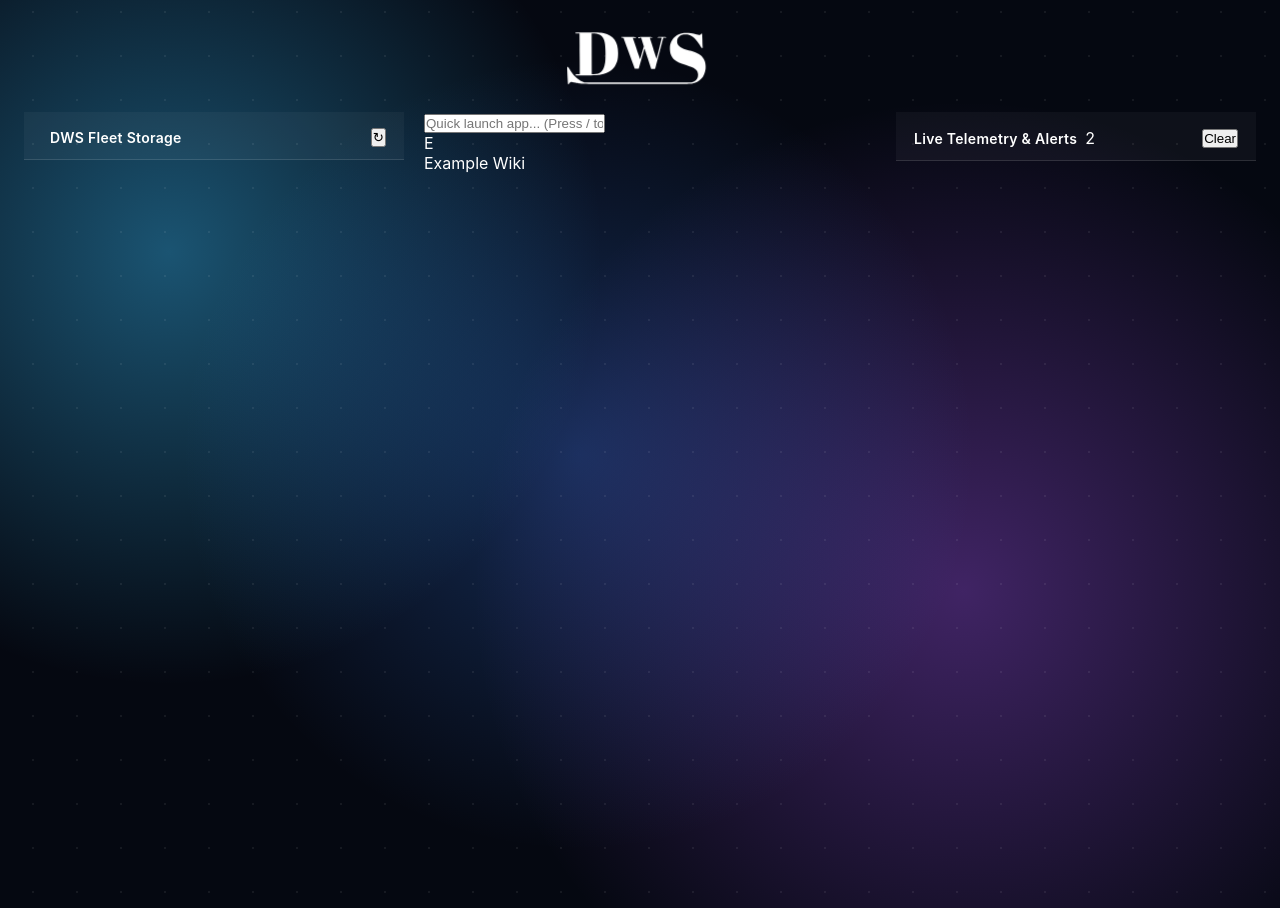
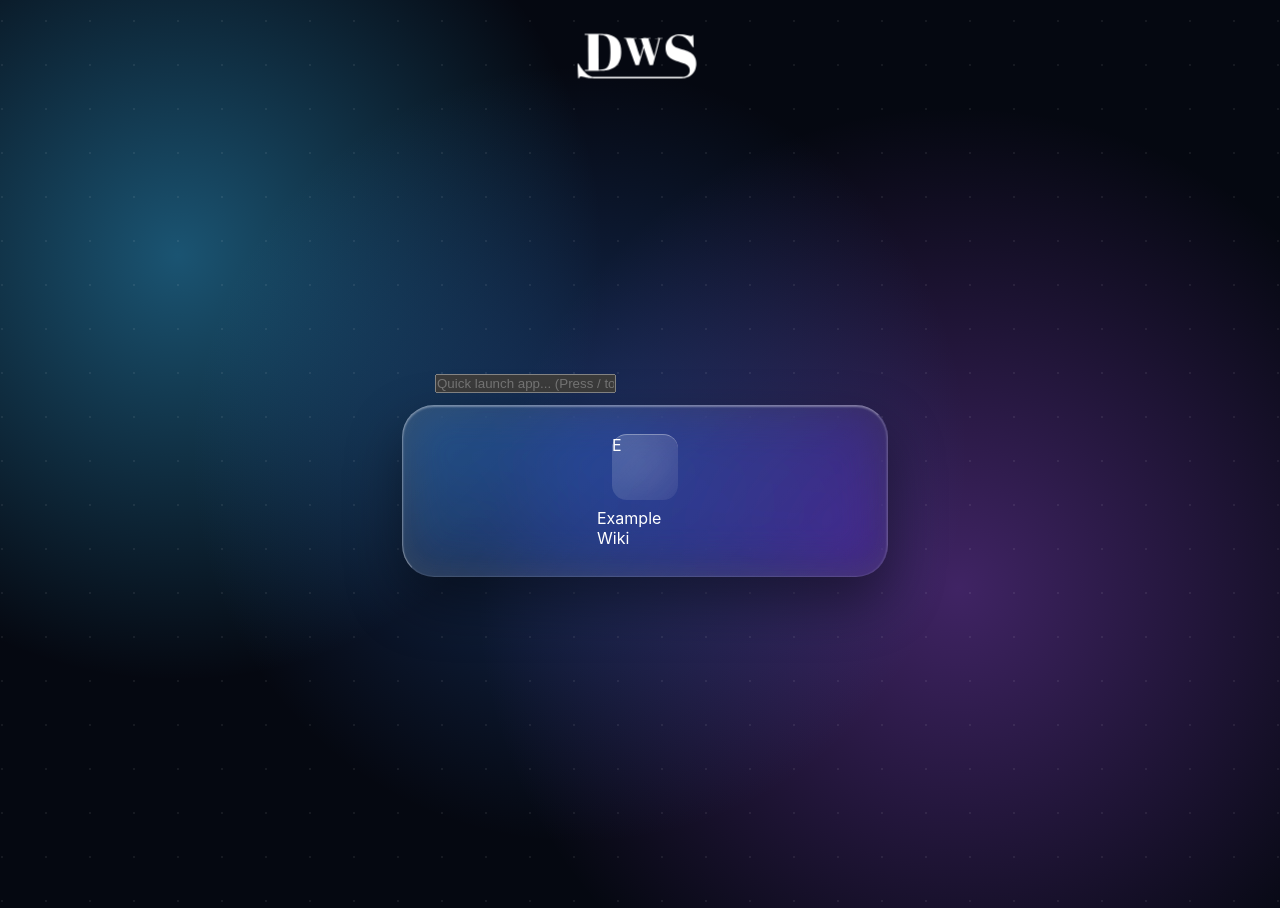
Before and after one commit to Wardium/DWSConnect, a Flask app: page / in a window 1280 px wide. Run offline with Flask 3, Linux system fonts and the light colour scheme; parts of the project's set-up code (start-up, migrations or seed data) failed here and were passed over.

Commit message:
Refine CSS styles for liquid glass effect
Adjusted various CSS properties for improved visual consistency and performance.

```diff
--- a/static/css/liquid_glass.css
+++ b/static/css/liquid_glass.css
@@ -1,12 +1,13 @@
 :root {
-    --glass-surface: linear-gradient(135deg, rgba(255, 255, 255, 0.16) 0%, rgba(255, 255, 255, 0.04) 100%);
-    --glass-surface-hover: linear-gradient(135deg, rgba(255, 255, 255, 0.25) 0%, rgba(255, 255, 255, 0.08) 100%);
+    --glass-surface: linear-gradient(135deg, rgba(255, 255, 255, 0.15) 0%, rgba(255, 255, 255, 0.04) 100%);
+    --glass-surface-hover: linear-gradient(135deg, rgba(255, 255, 255, 0.24) 0%, rgba(255, 255, 255, 0.08) 100%);
     --glass-border-hi: rgba(255, 255, 255, 0.36);
     --glass-border-lo: rgba(255, 255, 255, 0.10);
     --glass-blur: blur(24px) saturate(185%);
     --spring-bubbly: cubic-bezier(0.28, 1.38, 0.54, 1);
     --smooth-out: cubic-bezier(0.16, 1, 0.3, 1);
     --silk-in-out: cubic-bezier(0.33, 1, 0.68, 1);
+    color-scheme: dark;
 }
 
 * {
@@ -17,11 +18,11 @@
     -webkit-tap-highlight-color: transparent;
 }
 
-html, body {
+body, html {
     width: 100vw;
     height: 100dvh;
     overflow: hidden;
-    /* Hard dark background prevents white compositor flash on tab restore */
+    /* Pinned dark backing store prevents white flash when switching back to tab */
     background-color: #050811 !important;
     font-family: -apple-system, BlinkMacSystemFont, "SF Pro Display", "Segoe UI", Roboto, sans-serif;
     color: #fff;
@@ -41,11 +42,7 @@
     z-index: 900;
     pointer-events: none;
     opacity: 1;
-    transition: opacity 1.8s var(--silk-in-out);
-}
-
-#boot-curtain.fast-boot {
-    transition: opacity 0.28s ease-out;
+    transition: opacity 0.95s var(--silk-in-out);
 }
 
 #boot-curtain.fade-away {
@@ -56,23 +53,19 @@
     position: fixed;
     top: 0;
     left: 50%;
-    width: min(420px, 86vw);
-    height: 210px;
+    width: min(400px, 84vw);
+    height: 200px;
     z-index: 950;
     display: flex;
     align-items: center;
     justify-content: center;
     pointer-events: none;
     transform-origin: top center;
-    transition: transform 1.6s var(--smooth-out);
-}
-
-#brand-header.fast-boot {
-    transition: transform 0.3s var(--smooth-out);
+    transition: transform 1.1s var(--smooth-out);
 }
 
 #brand-header.state-booting {
-    transform: translate3d(-50%, calc(50dvh - 105px), 0) scale(1);
+    transform: translate3d(-50%, calc(50dvh - 100px), 0) scale(1);
 }
 
 #brand-header.state-docked {
@@ -80,8 +73,8 @@
 }
 
 #boot-svg-container {
-    width: 200%;
-    height: 200%;
+    width: 180%;
+    height: 180%;
     display: flex;
     align-items: center;
     justify-content: center;
@@ -102,17 +95,18 @@
 }
 
 /* =========================================================
-   2. PARALLAX BACKGROUND ENGINE (GPU-CONTAINED)
+   2. PARALLAX BACKGROUND ENGINE (GPU-SAFE)
    ========================================================= */
 #parallax-viewport {
     position: fixed;
-    inset: -6%;
-    width: 112%;
-    height: 112%;
+    inset: -5%;
+    width: 110%;
+    height: 110%;
     z-index: 0;
     pointer-events: none;
-    contain: paint style;
     background-color: #050811;
+    transform: translateZ(0);
+    backface-visibility: hidden;
 }
 
 .parallax-layer {
@@ -127,6 +121,7 @@
     width: 100%;
     height: 100%;
     object-fit: cover;
+    background-color: #050811;
 }
 
 .ambient-grid {
@@ -135,7 +130,7 @@
 }
 
 /* =========================================================
-   3. THREE-COLUMN WORKSPACE LAYOUT
+   3. THREE-SECTION WORKSPACE LAYOUT
    ========================================================= */
 #workspace {
     position: relative;
@@ -143,56 +138,31 @@
     width: 100vw;
     height: 100dvh;
     display: grid;
-    grid-template-columns: minmax(310px, 380px) minmax(380px, 1fr) minmax(310px, 360px);
+    grid-template-columns: 360px minmax(360px, 1fr) 350px;
     gap: 20px;
     align-items: stretch;
-    padding: 112px 24px 68px;
+    padding: 108px 22px 68px;
+    transition: grid-template-columns 0.45s var(--smooth-out);
 }
 
-#center-column {
+#workspace.panels-collapsed {
+    grid-template-columns: 0px 1fr 0px;
+    gap: 0;
+}
+
+#workspace.panels-collapsed .side-glass-panel {
+    opacity: 0;
+    pointer-events: none;
+    transform: scale(0.95);
+}
+
+/* Left & Right Side Panels */
+.side-glass-panel {
+    position: relative;
     display: flex;
     flex-direction: column;
-    align-items: center;
-    justify-content: center;
-    gap: 14px;
+    height: 100%;
     min-height: 0;
-    height: 100%;
-}
-
-.center-search-bar {
-    width: 100%;
-    max-width: 420px;
-}
-
-.glass-search-input {
-    width: 100%;
-    padding: 10px 16px;
-    border-radius: 999px;
-    background: var(--glass-surface);
-    backdrop-filter: var(--glass-blur);
-    -webkit-backdrop-filter: var(--glass-blur);
-    border-top: 1px solid var(--glass-border-hi);
-    border-left: 1px solid var(--glass-border-hi);
-    border-right: 1px solid var(--glass-border-lo);
-    border-bottom: 1px solid var(--glass-border-lo);
-    color: #fff;
-    font-size: 13px;
-    outline: none;
-    box-shadow: 0 12px 28px rgba(0, 0, 0, 0.28);
-    transition: transform 0.3s var(--smooth-out), border-color 0.3s ease;
-}
-
-.glass-search-input:focus {
-    border-color: rgba(125, 211, 252, 0.7);
-    transform: scale(1.02);
-}
-
-/* Side Panels (Left File Viewer & Right Notification Area) */
-.liquid-side-panel {
-    display: flex;
-    flex-direction: column;
-    min-height: 0;
-    height: 100%;
     border-radius: 28px;
     background: var(--glass-surface);
     backdrop-filter: var(--glass-blur);
@@ -202,23 +172,23 @@
     border-right: 1px solid var(--glass-border-lo);
     border-bottom: 1px solid var(--glass-border-lo);
     box-shadow:
-        0 25px 55px rgba(0, 0, 0, 0.42),
+        0 22px 50px rgba(0, 0, 0, 0.45),
         inset 0 1px 2px rgba(255, 255, 255, 0.32);
     overflow: hidden;
     opacity: 0;
-    transform: translateY(18px) scale(0.97);
+    transform: translateY(14px);
     transition:
-        opacity 0.65s var(--smooth-out),
-        transform 0.75s var(--smooth-out);
+        opacity 0.55s var(--smooth-out),
+        transform 0.55s var(--smooth-out);
 }
 
-.liquid-side-panel.panel-revealed {
+.side-glass-panel.panel-ready {
     opacity: 1;
-    transform: translateY(0) scale(1);
+    transform: translateY(0);
 }
 
 .panel-header {
-    padding: 16px 18px 12px;
+    padding: 15px 18px 12px;
     display: flex;
     align-items: center;
     justify-content: space-between;
@@ -233,33 +203,326 @@
 }
 
 .panel-header h2 {
-    font-size: 14px;
+    font-size: 13.5px;
     font-weight: 600;
     letter-spacing: 0.3px;
+    color: rgba(255, 255, 255, 0.95);
 }
 
-.status-dot-pulse {
+.panel-scroll-body {
+    flex: 1;
+    overflow-y: auto;
+    padding: 14px;
+    display: flex;
+    flex-direction: column;
+    gap: 10px;
+}
+
+.panel-scroll-body::-webkit-scrollbar {
+    width: 5px;
+}
+.panel-scroll-body::-webkit-scrollbar-thumb {
+    background: rgba(255, 255, 255, 0.22);
+    border-radius: 99px;
+}
+
+/* =========================================================
+   4. LEFT PANEL: MULTI-SERVER DRIVE & FILE VIEWER
+   ========================================================= */
+.status-dot {
     width: 8px;
     height: 8px;
     border-radius: 50%;
+    background: #94a3b8;
+}
+.status-dot.online {
     background: #34d399;
-    box-shadow: 0 0 10px #34d399;
+    box-shadow: 0 0 8px rgba(52, 211, 153, 0.8);
+}
+.status-dot.offline {
+    background: #f87171;
+    box-shadow: 0 0 8px rgba(248, 113, 113, 0.8);
 }
 
-.glass-badge {
-    font-size: 10.5px;
-    font-weight: 600;
-    padding: 3px 8px;
-    border-radius: 999px;
-    background: rgba(255, 255, 255, 0.12);
-    border: 1px solid rgba(255, 255, 255, 0.22);
-    color: rgba(255, 255, 255, 0.9);
+.server-health-strip {
+    display: flex;
+    gap: 6px;
+    padding: 8px 14px;
+    border-bottom: 1px solid rgba(255, 255, 255, 0.08);
+    overflow-x: auto;
 }
 
-.panel-actions {
+.server-chip {
+    display: flex;
+    align-items: center;
+    gap: 5px;
+    padding: 4px 9px;
+    border-radius: 999px;
+    font-size: 11px;
+    background: rgba(255, 255, 255, 0.07);
+    border: 1px solid rgba(255, 255, 255, 0.14);
+    white-space: nowrap;
+}
+
+.drives-list, .directory-list {
+    display: flex;
+    flex-direction: column;
+    gap: 9px;
+}
+
+.drive-card {
+    padding: 12px 14px;
+    border-radius: 18px;
+    background: rgba(255, 255, 255, 0.07);
+    border-top: 1px solid rgba(255, 255, 255, 0.26);
+    border-left: 1px solid rgba(255, 255, 255, 0.22);
+    border-right: 1px solid rgba(255, 255, 255, 0.08);
+    border-bottom: 1px solid rgba(255, 255, 255, 0.08);
+    cursor: pointer;
+    transition: transform 0.25s var(--smooth-out), background 0.25s ease;
+}
+
+.drive-card:hover {
+    transform: translateY(-2px);
+    background: rgba(255, 255, 255, 0.14);
+}
+
+.drive-card-top {
+    display: flex;
+    justify-content: space-between;
+    align-items: center;
+    margin-bottom: 6px;
+}
+
+.drive-name {
+    font-size: 13px;
+    font-weight: 600;
+    color: #fff;
+}
+
+.drive-server-tag {
+    font-size: 10.5px;
+    padding: 2px 7px;
+    border-radius: 99px;
+    background: rgba(56, 189, 248, 0.18);
+    border: 1px solid rgba(56, 189, 248, 0.35);
+    color: #bae6fd;
+}
+
+.drive-bar-track {
+    width: 100%;
+    height: 7px;
+    border-radius: 99px;
+    background: rgba(0, 0, 0, 0.38);
+    overflow: hidden;
+    margin: 6px 0;
+}
+
+.drive-bar-fill {
+    height: 100%;
+    border-radius: 99px;
+    background: linear-gradient(90deg, #38bdf8, #818cf8);
+    transition: width 0.4s ease;
+}
+
+.drive-bar-fill.high-usage {
+    background: linear-gradient(90deg, #fb923c, #ef4444);
+}
+
+.drive-stats-row {
+    display: flex;
+    justify-content: space-between;
+    font-size: 11px;
+    color: rgba(255, 255, 255, 0.72);
+}
+
+/* File Browser Toolbar & Rows */
+.file-browser-toolbar {
+    padding: 10px 14px;
+    background: rgba(0, 0, 0, 0.22);
+    border-bottom: 1px solid rgba(255, 255, 255, 0.1);
+    display: flex;
+    flex-direction: column;
+    gap: 8px;
+}
+
+.toolbar-top-row, .toolbar-action-row {
     display: flex;
     align-items: center;
     gap: 6px;
 }
 
-.glass-icon-btn, .
+.current-path-label {
+    font-size: 11.5px;
+    font-family: ui-monospace, SFMono-Regular, Menlo, monospace;
+    color: #93c5fd;
+    overflow: hidden;
+    text-overflow: ellipsis;
+    white-space: nowrap;
+    flex: 1;
+}
+
+.mini-search {
+    padding: 5px 9px !important;
+    font-size: 11.5px !important;
+    flex: 1;
+}
+
+.file-row {
+    display: flex;
+    align-items: center;
+    justify-content: space-between;
+    padding: 8px 11px;
+    border-radius: 12px;
+    background: rgba(255, 255, 255, 0.05);
+    border: 1px solid rgba(255, 255, 255, 0.1);
+    gap: 8px;
+    transition: background 0.2s ease;
+}
+
+.file-row:hover {
+    background: rgba(255, 255, 255, 0.12);
+}
+
+.file-row-left {
+    display: flex;
+    align-items: center;
+    gap: 8px;
+    min-width: 0;
+    flex: 1;
+    cursor: pointer;
+}
+
+.file-icon {
+    font-size: 15px;
+    flex-shrink: 0;
+}
+
+.file-meta {
+    display: flex;
+    flex-direction: column;
+    min-width: 0;
+}
+
+.file-name {
+    font-size: 12px;
+    font-weight: 500;
+    color: #fff;
+    white-space: nowrap;
+    overflow: hidden;
+    text-overflow: ellipsis;
+}
+
+.file-sub {
+    font-size: 10px;
+    color: rgba(255, 255, 255, 0.55);
+}
+
+.file-row-actions {
+    display: flex;
+    gap: 4px;
+    flex-shrink: 0;
+}
+
+.drop-upload-overlay {
+    position: absolute;
+    inset: 10px;
+    border-radius: 22px;
+    background: rgba(14, 165, 233, 0.24);
+    backdrop-filter: blur(12px);
+    border: 2px dashed #38bdf8;
+    display: flex;
+    align-items: center;
+    justify-content: center;
+    z-index: 50;
+    pointer-events: none;
+}
+
+.drop-box-inner {
+    font-size: 13px;
+    font-weight: 600;
+    color: #e0f2fe;
+}
+
+/* =========================================================
+   5. MIDDLE SECTION: APP WIDGET GRID
+   ========================================================= */
+#center-stage-column {
+    display: flex;
+    flex-direction: column;
+    align-items: center;
+    justify-content: center;
+    min-height: 0;
+    gap: 12px;
+}
+
+.center-search-bar {
+    width: 100%;
+    max-width: 420px;
+}
+
+.liquid-grid {
+    display: grid;
+    grid-template-columns: repeat(auto-fit, minmax(84px, 96px));
+    gap: 22px 24px;
+    justify-content: center;
+    align-content: center;
+    max-width: 740px;
+    width: 100%;
+    max-height: 100%;
+    overflow-y: auto;
+    padding: 28px 32px;
+    border-radius: 32px;
+    background: var(--glass-surface);
+    backdrop-filter: var(--glass-blur);
+    -webkit-backdrop-filter: var(--glass-blur);
+    border-top: 1px solid var(--glass-border-hi);
+    border-left: 1px solid var(--glass-border-hi);
+    border-right: 1px solid var(--glass-border-lo);
+    border-bottom: 1px solid var(--glass-border-lo);
+    box-shadow:
+        0 25px 55px rgba(0, 0, 0, 0.42),
+        inset 0 1px 2px rgba(255, 255, 255, 0.35),
+        inset 0 -8px 20px rgba(255, 255, 255, 0.04);
+    transform: scaleX(0);
+    transform-origin: center center;
+    opacity: 0;
+    transition:
+        transform 0.75s var(--smooth-out),
+        opacity 0.45s var(--silk-in-out);
+}
+
+.liquid-grid.box-open-x {
+    transform: scaleX(1);
+    opacity: 1;
+}
+
+.app-widget {
+    display: flex;
+    flex-direction: column;
+    align-items: center;
+    gap: 8px;
+    cursor: pointer;
+    opacity: 0;
+    transform: translateY(-16px) scale(0.9);
+    transition:
+        opacity 0.55s var(--smooth-out),
+        transform 0.65s var(--spring-bubbly);
+    transition-delay: var(--stagger-delay, 0ms);
+}
+
+.liquid-grid.icons-revealed .app-widget {
+    opacity: 1;
+    transform: translateY(0) scale(1);
+}
+
+.app-squircle {
+    position: relative;
+    width: 66px;
+    height: 66px;
+    border-radius: 22.5%;
+    background: var(--glass-surface);
+    backdrop-filter: var(--glass-blur);
+    -webkit-backdrop-filter: var(--glass-blur);
+    border-top: 1px solid var(--glass-border-hi);
+    border-left:
```
